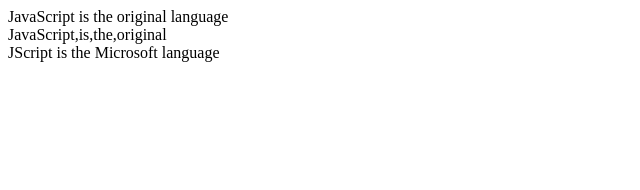
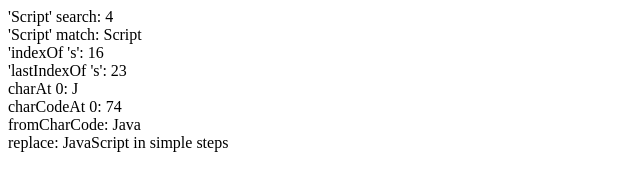
Before and after one commit to codea2z/JavaScript-in-Easy-Steps---Chapter-6, a plain HTML site: page public_html/index.html in a window 1280 px wide. Shown: the whole page, without its empty margins (0-640 px from the left). Drawn offline with Linux system fonts and the light colour scheme.

Commit message:
Working with numbers & strings

```diff
--- a/public_html/index.html
+++ b/public_html/index.html
@@ -9,7 +9,7 @@
         <title>Chapter 6</title>
         <meta charset="UTF-8">
         <meta name="viewport" content="width=device-width, initial-scale=1.0">
-    <script type="text/javascript" src="substring.js"></script>
+    <script type="text/javascript" src="search.js"></script>
     </head>
     <body>
         <div id="panel"></div>
--- /dev/null
+++ b/public_html/search.js
@@ -0,0 +1,23 @@
+/*
+ * To change this license header, choose License Headers in Project Properties.
+ * To change this template file, choose Tools | Templates
+ * and open the template in the editor.
+ */
+function init()
+{
+    var panel = document.getElementById("panel");
+    var str = "JavaScript in easy steps";
+
+    panel.innerHTML += "'Script' search: " + str.search("Script");
+    panel.innerHTML += "<br>'Script' match: " + str.match("Script");
+    panel.innerHTML += "<br>'indexOf 's': " + str.indexOf("s");
+    panel.innerHTML += "<br>'lastIndexOf 's': " + str.lastIndexOf("s");
+
+    panel.innerHTML += "<br>charAt 0: " + str.charAt(0);
+    panel.innerHTML += "<br>charCodeAt 0: " + str.charCodeAt(0);
+    panel.innerHTML += "<br>fromCharCode: " + String.fromCharCode(74, 97, 118, 97);
+
+    panel.innerHTML += "<br> replace: " + str.replace("easy", "simple");
+}
+
+document.addEventListener("DOMContentLoaded", init,false);
--- a/public_html/substring.js
+++ /dev/null
@@ -1,20 +0,0 @@
-/*
- * To change this license header, choose License Headers in Project Properties.
- * To change this template file, choose Tools | Templates
- * and open the template in the editor.
- */
-function init()
-{
-    var panel = document.getElementById("panel");
-    var dfn = "JavaScript is the original dialect of the ECMAScript standard" +
-            " language whereas JScript is the dialect developed later by Microsoft.";
-
-    panel.innerHTML += dfn.slice(0, 26);
-    panel.innerHTML += dfn.slice(61, 70) + "<br>";
-    panel.innerHTML += dfn.split(" ", 4) + "<br>";
-    panel.innerHTML += dfn.substring(79, 94);
-    panel.innerHTML += dfn.substring(121, 130);
-    panel.innerHTML += dfn.substr(61, 10);
-}
-
-document.addEventListener("DOMContentLoaded", init,false);
```
